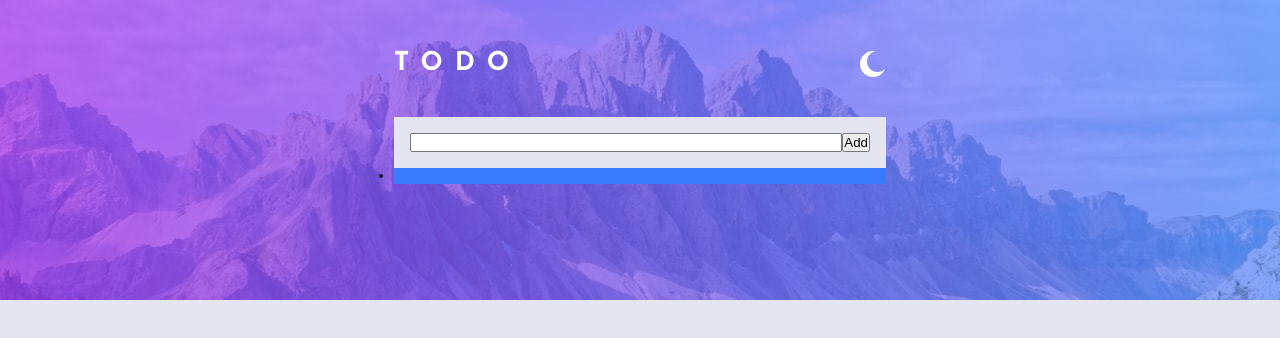
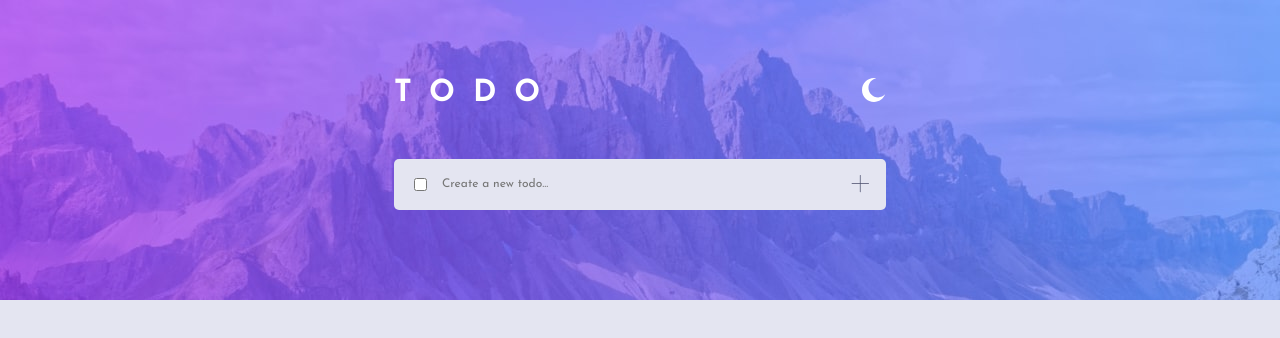
Before and after one commit to lukaszkus/todo-app, a React (Create React App) app: page / in a window 1280 px wide. Shown: the top 338 px of the page. Built offline with nearby package versions, Linux system fonts and the light colour scheme.

Commit message:
header and todo update

```diff
--- a/src/components/Header/HeaderElements.js
+++ b/src/components/Header/HeaderElements.js
@@ -1,24 +1,37 @@
 import styled from "styled-components";
 import { clrPrimary } from "../variables";
 
-export const HeaderContainer = styled.header`
+export const Container = styled.header`
   display: flex;
   justify-content: space-between;
-  align-items: center;
+  align-items: flex-start;
   padding: 3.125rem 0 2.5rem 0;
+
+  @media screen and (min-width: 768px) {
+    padding: 78px 0 3.125rem 0;
+  }
 `;
 
-export const HeaderTitle = styled.h1`
-  font-size: 1.625rem;
-  letter-spacing: 12px;
+export const Title = styled.h1`
+  font-size: 1.6rem;
+  letter-spacing: 11px;
   color: ${clrPrimary.white};
+
+  @media screen and (min-width: 768px) {
+    font-size: 1.9rem;
+    letter-spacing: 18px;
+  }
 `;
 
-export const HeaderBtn = styled.div`
+export const ToggleBtn = styled.div`
   background: ${({ theme }) => theme.toggleIcon};
   background-repeat: no-repeat;
   background-size: contain;
   aspect-ratio: 1;
-  height: 26px;
+  height: 1.25rem;
   cursor: pointer;
+
+  @media screen and (min-width: 768px) {
+    height: 1.5rem;
+  }
 `;
--- a/src/components/Header/index.js
+++ b/src/components/Header/index.js
@@ -1,12 +1,12 @@
 import React from "react";
 
-import { HeaderContainer, HeaderTitle, HeaderBtn } from "./HeaderElements";
+import { Container, Title, ToggleBtn } from "./HeaderElements";
 
 export default function Header({ themeToggle }) {
   return (
-    <HeaderContainer>
-      <HeaderTitle>TODO</HeaderTitle>
-      <HeaderBtn onClick={themeToggle} />
-    </HeaderContainer>
+    <Container>
+      <Title>TODO</Title>
+      <ToggleBtn onClick={themeToggle} />
+    </Container>
   );
 }
--- a/src/components/ToDo/ToDoElements.js
+++ b/src/components/ToDo/ToDoElements.js
@@ -1,23 +1,56 @@
 import styled from "styled-components";
 import { clrPrimary } from "../variables";
 
-export const ToDoContainer = styled.main``;
+import crossIcon from "../../images/icon-cross.svg";
 
-export const ToDoForm = styled.form`
+export const Container = styled.main``;
+
+export const Form = styled.form`
   display: flex;
+  align-items: center;
   width: 100%;
-  padding: 1rem;
+  padding: 15px 20px;
   background: ${({ theme }) => theme.body};
+  border-radius: 5px;
+  padding-bottom: 1rem;
+
+  @media screen and (min-width: 768px) {
+  }
 `;
 
-export const FormInput = styled.input`
-  width: 100%;
+export const CheckInput = styled.input`
+  margin-right: 15px;
+  border-radius: 50%;
 `;
 
-export const FormBtn = styled.button``;
+export const TodoInput = styled.input`
+  width: 100%;
+  height: 20px;
+  margin-right: 15px;
+  font-family: "Josefin Sans", sans-serif;
+  font-size: 12px;
+  border: none;
+  background: transparent;
+  outline: none;
+`;
 
-export const ToDoList = styled.ul``;
+export const AddBtn = styled.div`
+  background: url(${crossIcon});
+  background-repeat: no-repeat;
+  background-size: contain;
+  height: 15px;
+  width: 15px;
+  transform: rotate(45deg);
 
-export const ToDoItem = styled.li`
+  &:hover {
+    cursor: pointer;
+  }
+`;
+
+export const List = styled.ul`
+  list-style: none;
+`;
+
+export const Item = styled.li`
   background-color: ${clrPrimary.bright};
 `;
--- a/src/components/ToDo/index.js
+++ b/src/components/ToDo/index.js
@@ -1,24 +1,26 @@
 import React from "react";
 
 import {
-  ToDoContainer,
-  ToDoForm,
-  ToDoList,
-  ToDoItem,
-  FormInput,
-  FormBtn,
+  Container,
+  Form,
+  List,
+  Item,
+  CheckInput,
+  TodoInput,
+  AddBtn,
 } from "./ToDoElements";
 
 export default function ToDo() {
   return (
-    <ToDoContainer>
-      <ToDoForm>
-        <FormInput />
-        <FormBtn>Add</FormBtn>
-      </ToDoForm>
-      <ToDoList>
-        <ToDoItem />
-      </ToDoList>
-    </ToDoContainer>
+    <Container>
+      <Form>
+        <CheckInput type="checkbox" />
+        <TodoInput type="text" placeholder="Create a new todo..." />
+        <AddBtn role="button" />
+      </Form>
+      <List>
+        <Item />
+      </List>
+    </Container>
   );
 }
```
